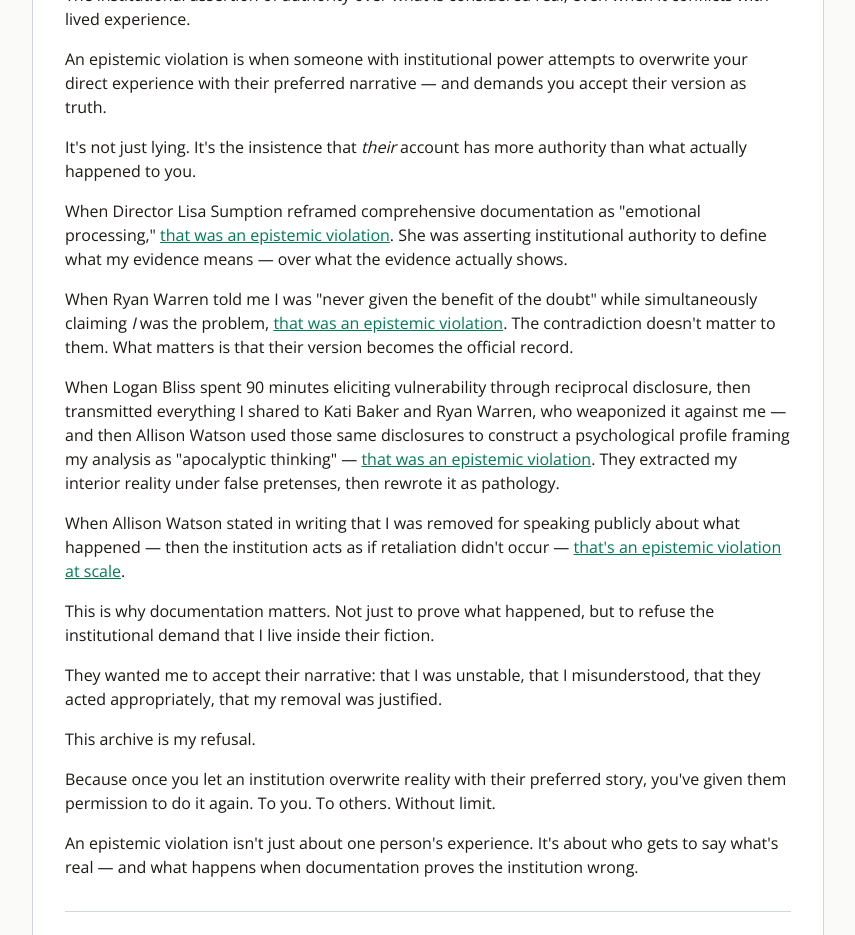
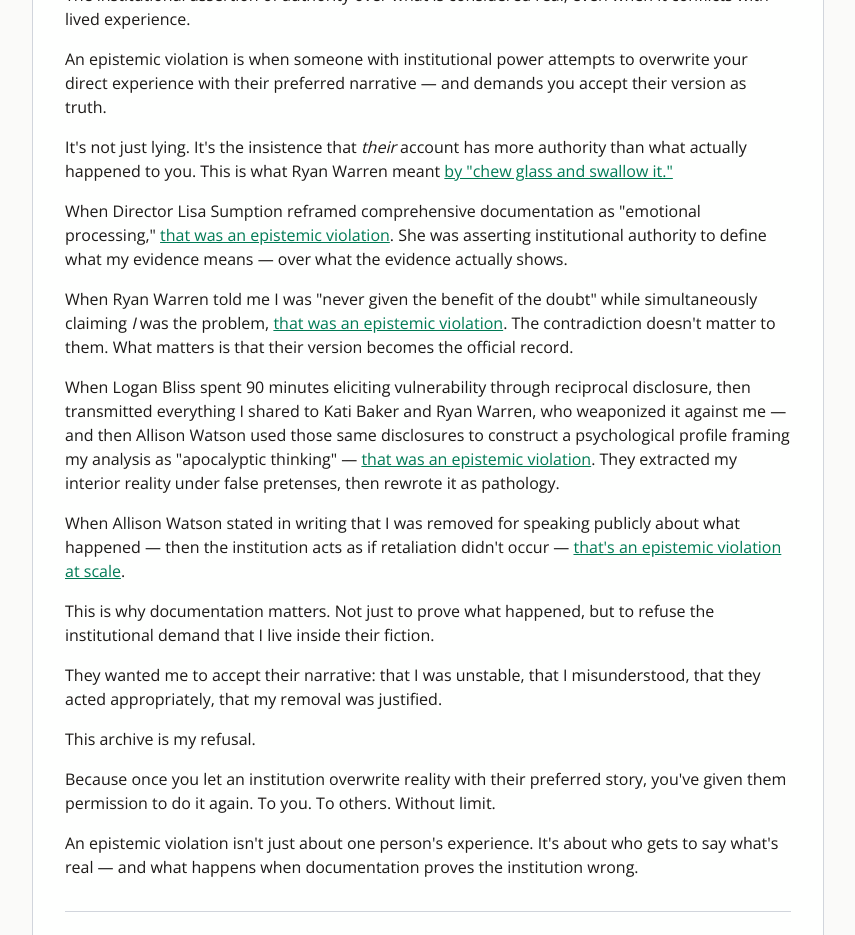
Before and after one commit to rswfire/rswfire.oprd, a Next.js app: page /faq in a window 1280 px wide. Shown: the part 6220-7155 px from the top of the page, without its empty margins (368-1223 px from the left). Built offline with nearby package versions, Linux system fonts and the light colour scheme.

Commit message:
Updated Faq.tsx

```diff
--- a/app/(archive)/faq/page.tsx
+++ b/app/(archive)/faq/page.tsx
@@ -249,7 +249,7 @@ export default function FAQPage() {
                     <div className="space-y-4">
                         <div>The institutional assertion of authority over what is considered real, even when it conflicts with lived experience.</div>
                         <div>An epistemic violation is when someone with institutional power attempts to overwrite your direct experience with their preferred narrative &mdash; and demands you accept their version as truth.</div>
-                        <div>It's not just lying. It's the insistence that <em>their</em> account has more authority than what actually happened to you.</div>
+                        <div>It's not just lying. It's the insistence that <em>their</em> account has more authority than what actually happened to you. This is what Ryan Warren meant <Link href="/evidence/coercion" className="text-emerald-700 underline hover:text-emerald-600">by &quot;chew glass and swallow it.&quot;</Link></div>
                         <div>When Director Lisa Sumption reframed comprehensive documentation as &quot;emotional processing,&quot; <Link href="/lisa-sumption/closure" className="text-emerald-700 underline hover:text-emerald-600">that was an epistemic violation</Link>. She was asserting institutional authority to define what my evidence means &mdash; over what the evidence actually shows.</div>
                         <div>When Ryan Warren told me I was &quot;never given the benefit of the doubt&quot; while simultaneously claiming <em>I</em> was the problem, <Link href="/evidence/coercion" className="text-emerald-700 underline hover:text-emerald-600">that was an epistemic violation</Link>. The contradiction doesn't matter to them. What matters is that their version becomes the official record.</div>
                         <div>When Logan Bliss spent 90 minutes eliciting vulnerability through reciprocal disclosure, then transmitted everything I shared to Kati Baker and Ryan Warren, who weaponized it against me &mdash; and then Allison Watson used those same disclosures to construct a psychological profile framing my analysis as &quot;apocalyptic thinking&quot; &mdash; <Link href="/evidence/betrayal" className="text-emerald-700 underline hover:text-emerald-600">that was an epistemic violation</Link>. They extracted my interior reality under false pretenses, then rewrote it as pathology.</div>
```
